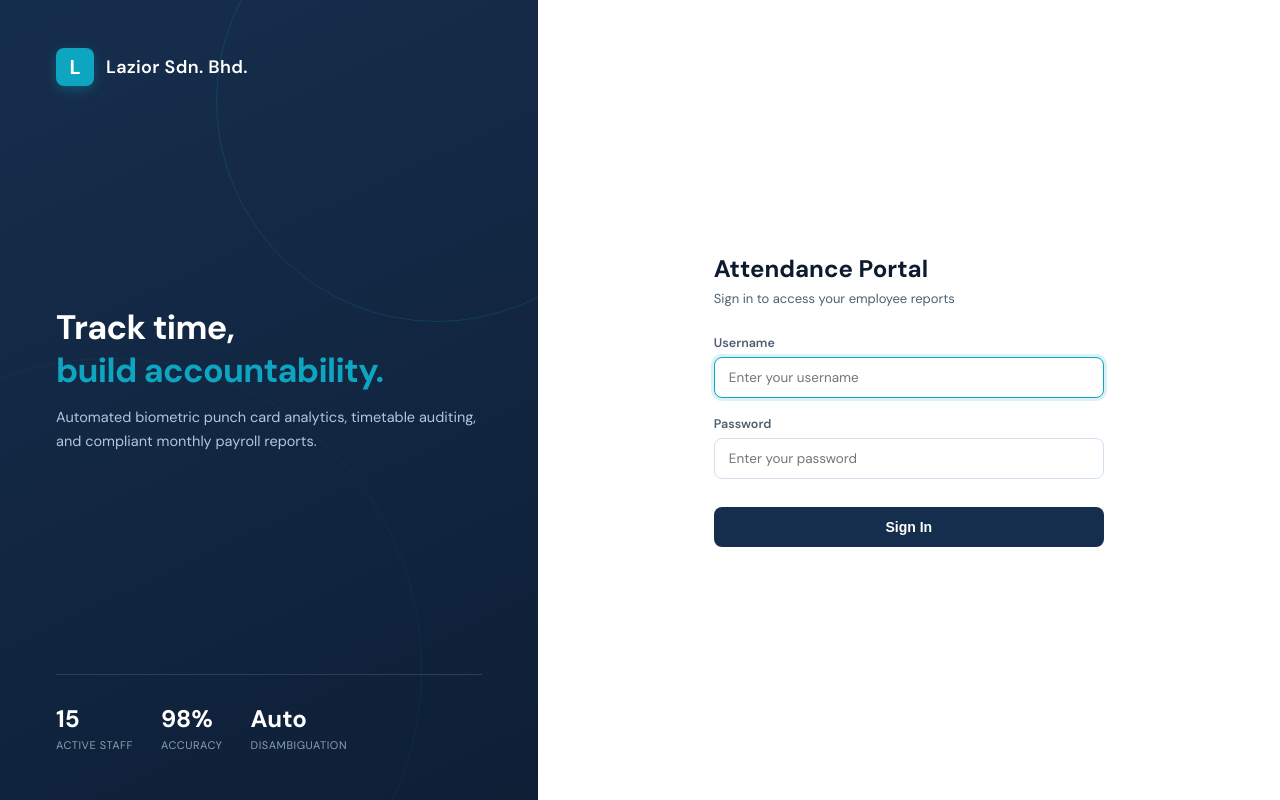
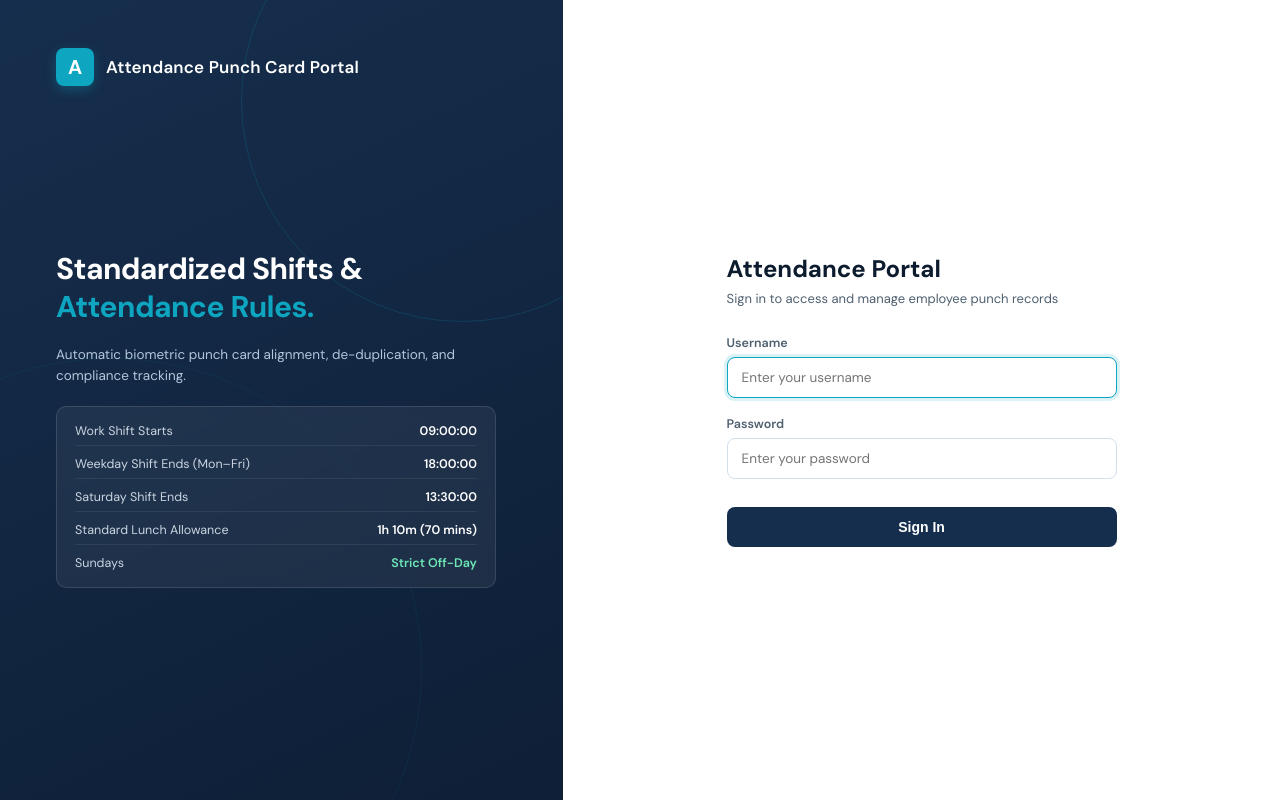
Before and after one commit to gpmx88-hub/attendance-management-portal, a Flask app: page /login in a window 1280 px wide. Run offline with Flask 3, Linux system fonts and the light colour scheme.

Commit message:
Update login page front-end

```diff
--- a/templates/login.html
+++ b/templates/login.html
@@ -3,7 +3,7 @@
 <head>
     <meta charset="UTF-8">
     <meta name="viewport" content="width=device-width, initial-scale=1.0">
-    <title>Login | Lazior Attendance Portal</title>
+    <title>Login | Attendance Punch Card Portal</title>
     <link rel="preconnect" href="https://fonts.googleapis.com">
     <link rel="preconnect" href="https://fonts.gstatic.com" crossorigin>
     <link href="https://fonts.googleapis.com/css2?family=DM+Sans:ital,opsz,wght@0,9..40,400;0,9..40,500;0,9..40,600;0,9..40,700;1,9..40,400&family=Inter:wght@400;500;600&display=swap" rel="stylesheet">
@@ -41,9 +41,9 @@
             min-height: 100vh;
         }
 
-        /* Left Brand Panel (42%) */
+        /* Left Information Panel (44%) */
         .l-panel {
-            flex: 0 0 42%;
+            flex: 0 0 44%;
             background: linear-gradient(155deg, var(--navy) 0%, #0E1F36 100%);
             color: #FFFFFF;
             position: relative;
@@ -97,57 +97,65 @@
             box-shadow: 0 4px 12px rgba(13, 165, 192, 0.3);
         }
         .brand-name {
-            font-size: 18px;
+            font-size: 17px;
             font-weight: 600;
-            letter-spacing: 0.02em;
+            letter-spacing: 0.01em;
         }
 
-        .brand-center-copy {
+        .info-center-copy {
             z-index: 2;
-            margin: 40px 0;
+            margin: auto 0;
+            display: flex;
+            flex-direction: column;
+            gap: 20px;
         }
-        .brand-headline {
-            font-size: 34px;
+        .info-headline {
+            font-size: 30px;
             font-weight: 700;
             line-height: 1.25;
-            margin-bottom: 14px;
             letter-spacing: -0.02em;
         }
-        .brand-headline span {
+        .info-headline span {
             color: var(--teal);
         }
-        .brand-tagline {
-            font-size: 14.5px;
+        .info-sub {
+            font-size: 13.5px;
             color: #B2C6DC;
-            line-height: 1.6;
-            max-width: 420px;
+            line-height: 1.5;
+            max-width: 440px;
         }
 
-        .brand-stats {
-            z-index: 2;
-            display: flex;
-            gap: 28px;
-            border-top: 1px solid rgba(255, 255, 255, 0.12);
-            padding-top: 28px;
-        }
-        .brand-stat-item {
+        /* Attendance Shift Reference Card */
+        .shift-info-card {
+            background: rgba(255, 255, 255, 0.06);
+            border: 1px solid rgba(255, 255, 255, 0.12);
+            border-radius: 10px;
+            padding: 16px 18px;
             display: flex;
             flex-direction: column;
+            gap: 10px;
+            max-width: 440px;
+            backdrop-filter: blur(4px);
         }
-        .stat-val {
-            font-size: 24px;
-            font-weight: 700;
+        .shift-info-row {
+            display: flex;
+            justify-content: space-between;
+            align-items: center;
+            font-size: 12.5px;
+            color: #CBD5E1;
+            padding-bottom: 6px;
+            border-bottom: 1px solid rgba(255, 255, 255, 0.07);
+        }
+        .shift-info-row:last-child {
+            border-bottom: none;
+            padding-bottom: 0;
+        }
+        .shift-info-row strong {
             color: #FFFFFF;
-        }
-        .stat-lbl {
-            font-size: 11px;
-            text-transform: uppercase;
-            letter-spacing: 0.05em;
-            color: #8AA0B2;
-            margin-top: 4px;
+            font-weight: 600;
         }
 
-        /* Right Form Panel (58%) */
+        /* Right Form Panel (56%) */
         .r-panel {
             flex: 1;
             background: var(--surface);
@@ -235,40 +243,52 @@
 </head>
 <body>
     <div class="login-container">
-        <!-- Brand Panel (Left 42%) -->
+        <!-- Left Panel: Shift & Attendance Information -->
         <div class="l-panel">
             <div class="brand-header">
-                <div class="brand-logo-sq">L</div>
-                <div class="brand-name">Lazior Sdn. Bhd.</div>
+                <div class="brand-logo-sq">A</div>
+                <div class="brand-name">Attendance Punch Card Portal</div>
             </div>
 
-            <div class="brand-center-copy">
-                <h1 class="brand-headline">Track time,<br><span>build accountability.</span></h1>
-                <p class="brand-tagline">Automated biometric punch card analytics, timetable auditing, and compliant monthly payroll reports.</p>
+            <div class="info-center-copy">
+                <h1 class="info-headline">Standardized Shifts &amp;<br><span>Attendance Rules.</span></h1>
+                <p class="info-sub">Automatic biometric punch card alignment, de-duplication, and compliance tracking.</p>
+
+                <!-- Shift Policy Breakdown -->
+                <div class="shift-info-card">
+                    <div class="shift-info-row">
+                        <span>Work Shift Starts</span>
+                        <strong>09:00:00</strong>
+                    </div>
+                    <div class="shift-info-row">
+                        <span>Weekday Shift Ends (Mon–Fri)</span>
+                        <strong>18:00:00</strong>
+                    </div>
+                    <div class="shift-info-row">
+                        <span>Saturday Shift Ends</span>
+                        <strong>13:30:00</strong>
+                    </div>
+                    <div class="shift-info-row">
+                        <span>Standard Lunch Allowance</span>
+                        <strong>1h 10m (70 mins)</strong>
+                    </div>
+                    <div class="shift-info-row">
+                        <span>Sundays</span>
+                        <strong style="color: #6ee7b7;">Strict Off-Day</strong>
+                    </div>
+                </div>
             </div>
 
-            <div class="brand-stats">
-                <div class="brand-stat-item">
-                    <span class="stat-val">15</span>
-                    <span class="stat-lbl">Active Staff</span>
-                </div>
-                <div class="brand-stat-item">
-                    <span class="stat-val">98%</span>
-                    <span class="stat-lbl">Accuracy</span>
-                </div>
-                <div class="brand-stat-item">
-                    <span class="stat-val">Auto</span>
-                    <span class="stat-lbl">Disambiguation</span>
-                </div>
-            </div>
+            <!-- Empty spacer element keeps layout perfectly balanced -->
+            <div></div>
         </div>
 
-        <!-- Sign In Panel (Right 58%) -->
+        <!-- Right Panel: Sign In Form -->
         <div class="r-panel">
             <div class="form-wrapper">
                 <div class="form-header">
                     <h2 class="form-title">Attendance Portal</h2>
-                    <p class="form-sub">Sign in to access your employee reports</p>
+                    <p class="form-sub">Sign in to access and manage employee punch records</p>
                 </div>
 
                 {% if error %}
```
